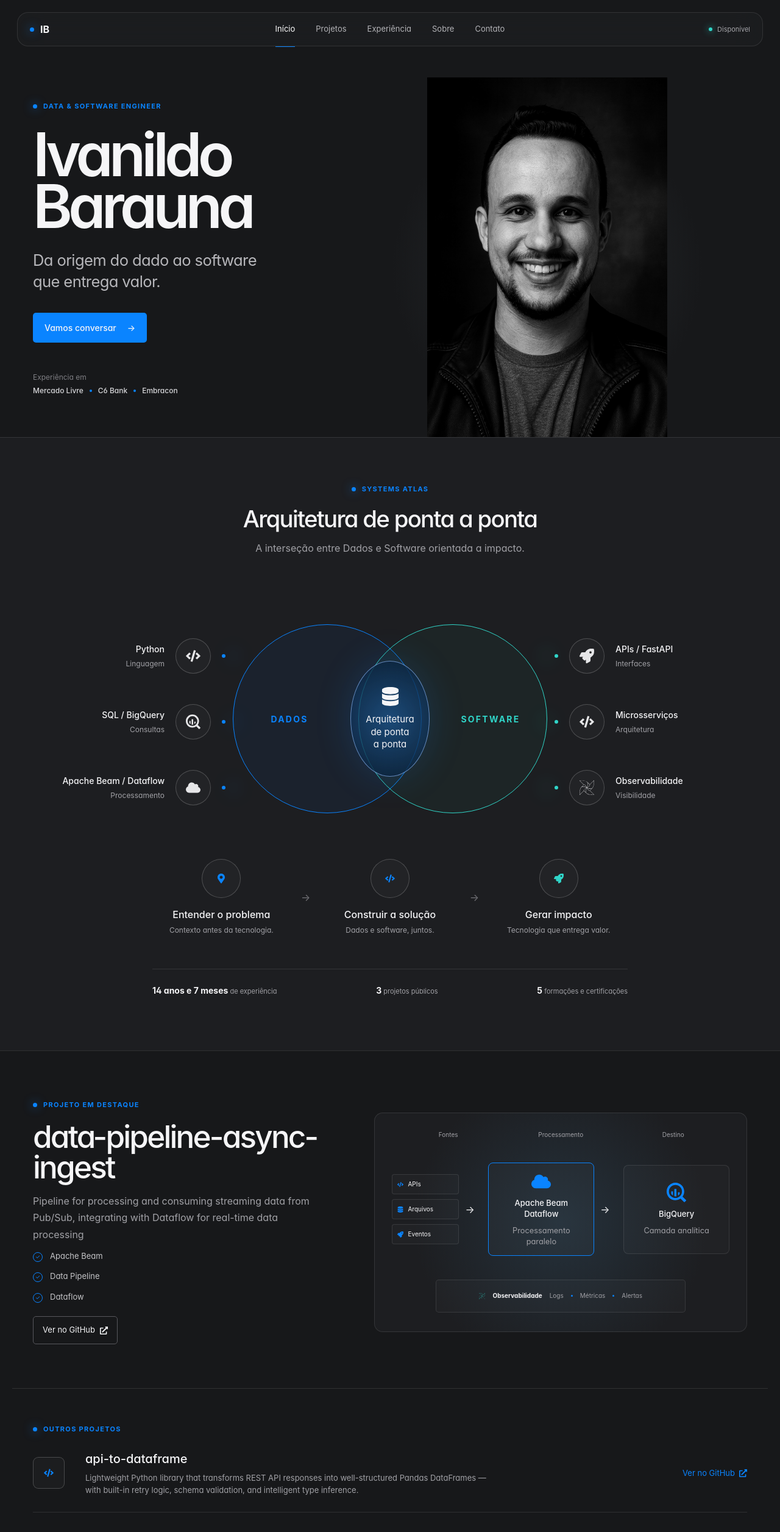
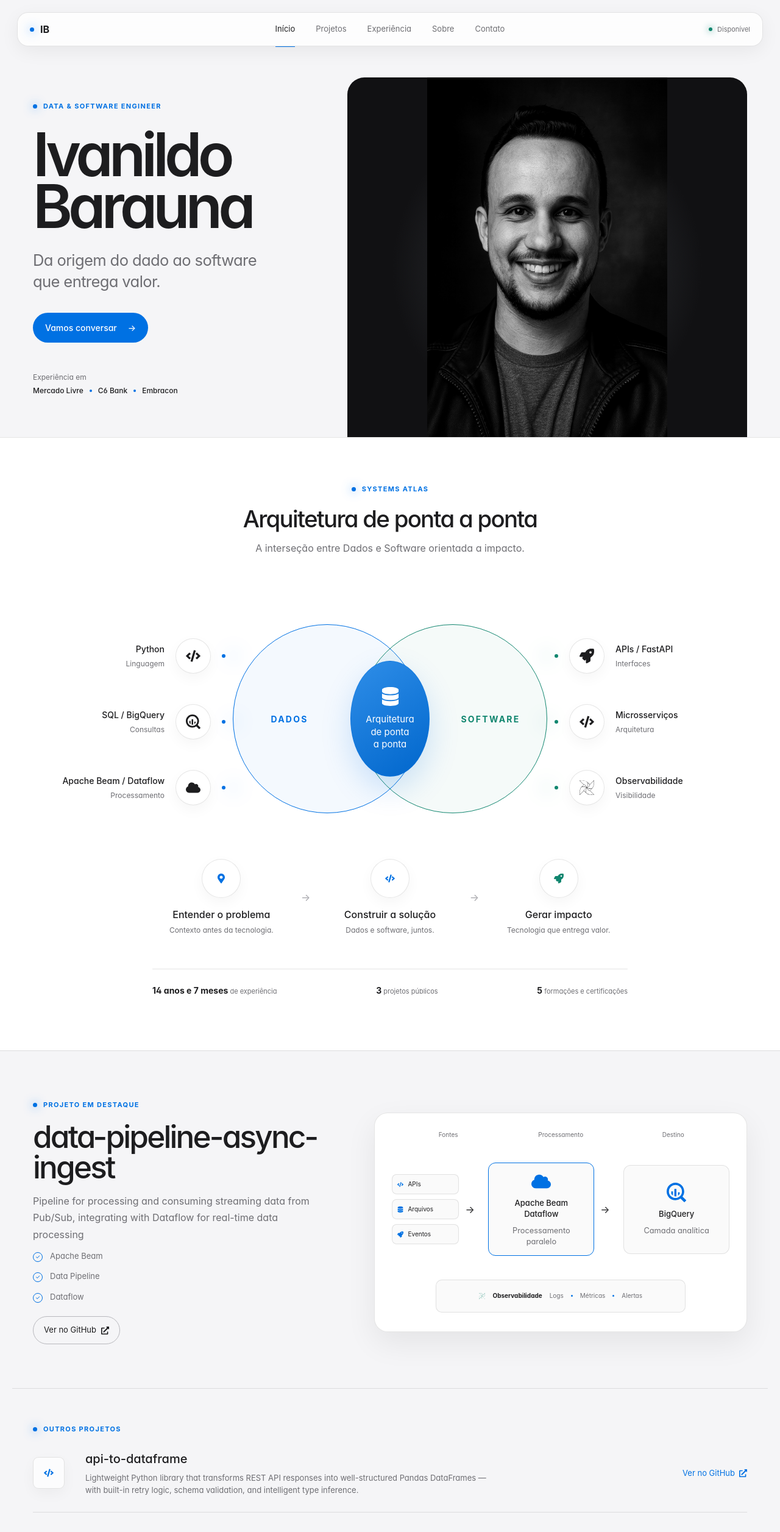
Before and after one commit to ivanildobarauna-dev/ivanildobarauna.dev, a Next.js app in the folder frontend/: page / in a window 1280 px wide. Shown: the top 2513 px of the page at 61% size. Built offline with nearby package versions, Linux system fonts and the light colour scheme.

Commit message:
style: move systems atlas to apple-inspired light theme

```diff
--- a/frontend/src/app/globals.css
+++ b/frontend/src/app/globals.css
@@ -114,14 +114,14 @@ All colors MUST be HSL.
 
 /* Systems Atlas — portfolio experience */
 :root {
-  --atlas-bg: #17181a;
-  --atlas-surface: #1d1e21;
-  --atlas-surface-raised: #242529;
-  --atlas-text: #f5f5f7;
-  --atlas-muted: #a1a1a6;
-  --atlas-line: rgba(255, 255, 255, 0.10);
-  --atlas-blue: #0a84ff;
-  --atlas-green: #30d5c8;
+  --atlas-bg: #f5f5f7;
+  --atlas-surface: #ffffff;
+  --atlas-surface-raised: #ffffff;
+  --atlas-text: #1d1d1f;
+  --atlas-muted: #6e6e73;
+  --atlas-line: rgba(0, 0, 0, 0.10);
+  --atlas-blue: #0071e3;
+  --atlas-green: #11866f;
 }
 
 body { background: var(--atlas-bg); }
@@ -130,15 +130,16 @@ body { background: var(--atlas-bg); }
   position: fixed; inset: 20px 28px auto; z-index: 50; height: 56px; padding: 0 20px;
   display: grid; grid-template-columns: 1fr auto 1fr; align-items: center;
   color: var(--atlas-text); border: 1px solid var(--atlas-line); border-radius: 18px;
-  background: rgba(29, 30, 33, .78); backdrop-filter: blur(24px) saturate(130%);
+  background: rgba(255, 255, 255, .78); backdrop-filter: blur(24px) saturate(130%);
+  box-shadow: 0 8px 30px rgba(0, 0, 0, .06);
 }
 .atlas-brand { display: inline-flex; align-items: center; gap: 10px; width: max-content; font-weight: 650; }
 .atlas-brand span, .portfolio-eyebrow span { width: 7px; height: 7px; border-radius: 50%; background: var(--atlas-blue); box-shadow: 0 0 16px rgba(22,136,255,.8); }
-.atlas-nav nav { display: flex; gap: 34px; color: #b4b4b8; font-size: 13px; }
+.atlas-nav nav { display: flex; gap: 34px; color: var(--atlas-muted); font-size: 13px; }
 .atlas-nav nav a { position: relative; transition: color .2s ease; }
-.atlas-nav nav a:hover, .atlas-nav nav a.active { color: #fff; }
+.atlas-nav nav a:hover, .atlas-nav nav a.active { color: var(--atlas-text); }
 .atlas-nav nav a.active::after { content: ''; position: absolute; left: 0; right: 0; bottom: -19px; height: 1px; background: var(--atlas-blue); }
-.atlas-nav-status { justify-self: end; display: flex; align-items: center; gap: 8px; color: #a5a5aa; font-size: 11px; }
+.atlas-nav-status { justify-self: end; display: flex; align-items: center; gap: 8px; color: var(--atlas-muted); font-size: 11px; }
 .atlas-nav-status::before { content: ''; width: 6px; height: 6px; border-radius: 50%; background: var(--atlas-green); box-shadow: 0 0 12px var(--atlas-green); }
 .atlas-menu { display: none; }
 
@@ -148,14 +149,14 @@ body { background: var(--atlas-bg); }
 .portfolio-hero-copy { align-self: center; padding: 62px 0 66px; z-index: 2; }
 .portfolio-eyebrow { display: flex; align-items: center; gap: 10px; color: var(--atlas-blue); text-transform: uppercase; letter-spacing: .12em; font-size: 11px; font-weight: 650; }
 .portfolio-hero h1 { font-size: clamp(72px, 7.7vw, 116px); letter-spacing: -.07em; line-height: .87; margin: 28px 0; font-weight: 600; }
-.portfolio-lead { color: #b6b6ba; font-size: clamp(22px, 2vw, 30px); line-height: 1.35; letter-spacing: -.025em; margin: 0 0 34px; }
-.portfolio-primary { width: max-content; display: inline-flex; align-items: center; gap: 18px; padding: 14px 19px; color: #fff; background: var(--atlas-blue); border-radius: 5px; font-size: 14px; font-weight: 550; transition: transform .2s, filter .2s; }
+.portfolio-lead { color: var(--atlas-muted); font-size: clamp(22px, 2vw, 30px); line-height: 1.35; letter-spacing: -.025em; margin: 0 0 34px; }
+.portfolio-shell .portfolio-primary { width: max-content; display: inline-flex; align-items: center; gap: 18px; padding: 14px 20px; color: #fff; background: var(--atlas-blue); border-radius: 999px; font-size: 14px; font-weight: 550; transition: transform .2s, filter .2s; }
 .portfolio-primary:hover { transform: translateY(-2px); filter: brightness(1.1); }
-.portfolio-proof { margin-top: 46px; color: #7e7e83; font-size: 12px; line-height: 1.8; }
-.portfolio-proof strong { color: #d7d7da; font-weight: 450; }
+.portfolio-proof { margin-top: 46px; color: var(--atlas-muted); font-size: 12px; line-height: 1.8; }
+.portfolio-proof strong { color: var(--atlas-text); font-weight: 450; }
 .portfolio-proof i { display: inline-block; width: 4px; height: 4px; margin: 0 10px; background: var(--atlas-blue); border-radius: 50%; vertical-align: middle; }
-.portfolio-portrait { align-self: end; height: 590px; position: relative; }
-.portfolio-portrait::before { content: ''; position: absolute; inset: 18% 8% 4%; background: radial-gradient(circle at 50% 45%, rgba(43,48,51,.78), transparent 68%); }
+.portfolio-portrait { align-self: end; height: 590px; position: relative; overflow: hidden; border-radius: 28px 28px 0 0; background: #111113; }
+.portfolio-portrait::before { content: ''; position: absolute; inset: 18% 8% 4%; background: radial-gradient(circle at 50% 45%, rgba(70,74,80,.72), transparent 68%); }
 .portfolio-portrait img { object-fit: contain; object-position: center bottom; filter: grayscale(1) contrast(1.08); }
 
 .portfolio-atlas-section { border-top: 1px solid var(--atlas-line); padding: 76px 34px 88px; background: var(--atlas-surface); scroll-margin-top: 100px; }
@@ -171,18 +172,18 @@ body { background: var(--atlas-bg); }
 .atlas-skill-copy { display: grid; gap: 5px; }
 .atlas-skill-copy strong { font-size: 14px; font-weight: 520; }
 .atlas-skill-copy span { color: var(--atlas-muted); font-size: 12px; }
-.atlas-icon, .portfolio-outcomes article > span, .project-row-icon { width: 58px; height: 58px; flex: 0 0 auto; border: 1px solid rgba(255,255,255,.2); border-radius: 50%; display: grid; place-items: center; color: #e6e6e8; background: rgba(255,255,255,.025); }
+.atlas-icon, .portfolio-outcomes article > span, .project-row-icon { width: 58px; height: 58px; flex: 0 0 auto; border: 1px solid var(--atlas-line); border-radius: 50%; display: grid; place-items: center; color: var(--atlas-text); background: rgba(255,255,255,.72); box-shadow: 0 8px 22px rgba(0,0,0,.04); }
 .atlas-icon svg { width: 24px; height: 24px; }
 .atlas-skill > i { width: 6px; height: 6px; border-radius: 50%; }
 .atlas-skill--data > i { background: var(--atlas-blue); box-shadow: 16px 0 30px var(--atlas-blue); }
 .atlas-skill--software > i { background: var(--atlas-green); box-shadow: -16px 0 30px var(--atlas-green); }
 .atlas-venn { position: relative; height: 430px; }
 .atlas-circle { width: 310px; height: 310px; border-radius: 50%; position: absolute; top: 55px; display: grid; place-items: center; text-transform: uppercase; letter-spacing: .16em; font-size: 14px; font-weight: 650; }
-.atlas-circle--data { left: 12px; border: 1px solid var(--atlas-blue); color: var(--atlas-blue); background: rgba(17,114,255,.055); }
+.atlas-circle--data { left: 12px; border: 1px solid var(--atlas-blue); color: var(--atlas-blue); background: rgba(0,113,227,.045); }
 .atlas-circle--data span { transform: translateX(-62px); }
-.atlas-circle--software { right: 12px; border: 1px solid var(--atlas-green); color: var(--atlas-green); background: rgba(39,215,173,.035); }
+.atlas-circle--software { right: 12px; border: 1px solid var(--atlas-green); color: var(--atlas-green); background: rgba(17,134,111,.04); }
 .atlas-circle--software span { transform: translateX(62px); }
-.atlas-intersection { position: absolute; z-index: 3; left: 50%; top: 115px; transform: translateX(-50%); width: 130px; height: 190px; border: 1px solid rgba(145,190,255,.65); border-radius: 50%; background: radial-gradient(circle, rgba(29,92,158,.65), rgba(9,31,54,.88)); display: grid; place-content: center; gap: 12px; text-align: center; font-size: 15px; line-height: 1.35; box-shadow: 0 0 60px rgba(22,136,255,.18); }
+.atlas-intersection { position: absolute; z-index: 3; left: 50%; top: 115px; transform: translateX(-50%); width: 130px; height: 190px; color: #fff; border: 1px solid rgba(0,113,227,.32); border-radius: 50%; background: linear-gradient(145deg, #2f8ee8, #0066cc); display: grid; place-content: center; gap: 12px; text-align: center; font-size: 15px; line-height: 1.35; box-shadow: 0 20px 50px rgba(0,113,227,.18); }
 .atlas-intersection svg { width: 31px; height: 31px; margin: auto; }
 .portfolio-outcomes { max-width: 780px; margin: -20px auto 0; display: grid; grid-template-columns: 1fr 50px 1fr 50px 1fr; align-items: center; text-align: center; }
 .portfolio-outcomes article { display: grid; justify-items: center; }
@@ -190,7 +191,7 @@ body { background: var(--atlas-bg); }
 .portfolio-outcomes article:last-of-type > span { color: var(--atlas-green); }
 .portfolio-outcomes h3 { margin: 15px 0 5px; font-size: 16px; font-weight: 520; }
 .portfolio-outcomes p { color: var(--atlas-muted); font-size: 12px; margin: 0; }
-.outcome-arrow { color: #727277; }
+.outcome-arrow { color: #a5a5aa; }
 .portfolio-stats { max-width: 780px; margin: 54px auto 0; padding-top: 24px; border-top: 1px solid var(--atlas-line); display: flex; justify-content: space-between; gap: 24px; color: var(--atlas-muted); font-size: 11px; }
 .portfolio-stats strong { color: var(--atlas-text); font-size: 14px; }
 
@@ -198,23 +199,23 @@ body { background: var(--atlas-bg); }
 .portfolio-featured { max-width: 1240px; margin: 0 auto; padding: 80px 34px 72px; display: grid; grid-template-columns: .88fr 1.12fr; gap: 80px; align-items: center; }
 .portfolio-featured h2 { overflow-wrap: anywhere; font-size: clamp(38px, 4vw, 56px); letter-spacing: -.055em; line-height: .98; margin: 18px 0; font-weight: 520; }
 .portfolio-featured-copy > p:not(.portfolio-eyebrow) { color: var(--atlas-muted); line-height: 1.7; max-width: 500px; }
-.portfolio-featured ul { list-style: none; padding: 12px 0 10px; color: #c5c5c8; font-size: 13px; display: grid; gap: 14px; text-transform: capitalize; }
+.portfolio-featured ul { list-style: none; padding: 12px 0 10px; color: var(--atlas-muted); font-size: 13px; display: grid; gap: 14px; text-transform: capitalize; }
 .portfolio-featured li::before { content: '✓'; color: var(--atlas-blue); border: 1px solid var(--atlas-blue); border-radius: 50%; width: 16px; height: 16px; display: inline-grid; place-items: center; font-size: 9px; margin-right: 12px; }
-.portfolio-outline { display: inline-flex; gap: 8px; align-items: center; border: 1px solid #57575c; border-radius: 5px; padding: 12px 15px; margin-top: 12px; font-size: 13px; transition: background .2s; }
-.portfolio-outline:hover { background: rgba(255,255,255,.07); }
-.pipeline-panel { min-height: 360px; padding: 28px; border: 1px solid var(--atlas-line); border-radius: 14px; background: radial-gradient(circle at center, #25313b, var(--atlas-surface) 68%); }
+.portfolio-outline { display: inline-flex; gap: 8px; align-items: center; border: 1px solid #b8b8bd; border-radius: 999px; padding: 12px 17px; margin-top: 12px; font-size: 13px; transition: background .2s; }
+.portfolio-outline:hover { background: rgba(0,0,0,.045); }
+.pipeline-panel { min-height: 360px; padding: 28px; border: 1px solid var(--atlas-line); border-radius: 22px; background: var(--atlas-surface-raised); box-shadow: 0 18px 50px rgba(0,0,0,.07); }
 .pipeline-labels { display: grid; grid-template-columns: 1fr 1fr 1fr; color: var(--atlas-muted); font-size: 10px; text-align: center; }
 .pipeline-flow { min-height: 230px; display: grid; grid-template-columns: 110px 28px 1fr 28px 1fr; gap: 10px; align-items: center; }
 .pipeline-sources { display: grid; gap: 8px; }
-.pipeline-sources span { padding: 8px; border: 1px solid var(--atlas-line); border-radius: 4px; font-size: 10px; display: flex; align-items: center; gap: 7px; background: rgba(255,255,255,.02); }
+.pipeline-sources span { padding: 8px; border: 1px solid var(--atlas-line); border-radius: 8px; font-size: 10px; display: flex; align-items: center; gap: 7px; background: #fafafa; }
 .pipeline-sources svg, .pipeline-box svg { color: var(--atlas-blue); }
-.pipeline-flow > svg { color: #c6c6ca; margin: auto; }
-.pipeline-box { min-height: 146px; display: grid; place-items: center; text-align: center; align-content: center; gap: 10px; border: 1px solid var(--atlas-line); border-radius: 8px; padding: 14px; background: rgba(255,255,255,.018); }
+.pipeline-flow > svg { color: #86868b; margin: auto; }
+.pipeline-box { min-height: 146px; display: grid; place-items: center; text-align: center; align-content: center; gap: 10px; border: 1px solid var(--atlas-line); border-radius: 12px; padding: 14px; background: #fafafa; }
 .pipeline-box--active { border-color: var(--atlas-blue); }
 .pipeline-box > svg { font-size: 32px; }
 .pipeline-box strong { font-size: 13px; line-height: 1.4; font-weight: 520; }
 .pipeline-box small { color: var(--atlas-muted); line-height: 1.35; }
-.pipeline-observability { width: 74%; margin: 0 auto; min-height: 54px; border: 1px solid var(--atlas-line); display: flex; align-items: center; justify-content: center; gap: 12px; border-radius: 5px; font-size: 10px; background: rgba(255,255,255,.018); }
+.pipeline-observability { width: 74%; margin: 0 auto; min-height: 54px; border: 1px solid var(--atlas-line); display: flex; align-items: center; justify-content: center; gap: 12px; border-radius: 10px; font-size: 10px; background: #fafafa; }
 .pipeline-observability > svg { color: var(--atlas-green); }
 .pipeline-observability span { color: var(--atlas-muted); }
 .pipeline-observability i { width: 3px; height: 3px; background: var(--atlas-blue); border-radius: 50%; }
@@ -236,20 +237,20 @@ body { background: var(--atlas-bg); }
 .role-list { display: grid; gap: 22px; }
 .role-list strong { font-size: 15px; font-weight: 520; }
 .role-list p { margin: 8px 0; }
-.role-list small { color: #6faeff; }
+.role-list small { color: var(--atlas-blue); }
 .portfolio-education-list { display: grid; }
 .portfolio-education-list article, .portfolio-education-list > a { padding: 22px 0; border-bottom: 1px solid var(--atlas-line); }
 .portfolio-education-list span { color: var(--atlas-blue); text-transform: uppercase; letter-spacing: .1em; font-size: 10px; }
 .portfolio-education-list h3 { margin: 8px 0 4px; font-size: 16px; font-weight: 520; }
 .portfolio-education-list p { margin: 0; color: var(--atlas-muted); font-size: 12px; display: flex; align-items: center; gap: 8px; }
 
-.portfolio-contact { border-top: 1px solid var(--atlas-line); padding: 104px 34px 30px; text-align: center; background: #131416; }
+.portfolio-contact { border-top: 1px solid var(--atlas-line); padding: 104px 34px 30px; text-align: center; background: var(--atlas-surface); }
 .portfolio-contact > p { color: var(--atlas-muted); }
 .portfolio-contact h2 { font-size: clamp(44px, 6vw, 86px); letter-spacing: -.06em; font-weight: 520; margin: 12px auto 35px; }
 .portfolio-socials { margin: 30px auto 0; display: flex; justify-content: center; gap: 12px; }
 .portfolio-socials a { width: 38px; height: 38px; border: 1px solid var(--atlas-line); border-radius: 50%; display: grid; place-items: center; color: var(--atlas-muted); transition: color .2s, border-color .2s; }
-.portfolio-socials a:hover { color: #fff; border-color: #fff; }
-.portfolio-footer-bottom { max-width: 1172px; margin: 80px auto 0; padding-top: 24px; border-top: 1px solid var(--atlas-line); display: flex; justify-content: space-between; color: #68686d; font-size: 11px; }
+.portfolio-socials a:hover { color: var(--atlas-blue); border-color: var(--atlas-blue); }
+.portfolio-footer-bottom { max-width: 1172px; margin: 80px auto 0; padding-top: 24px; border-top: 1px solid var(--atlas-line); display: flex; justify-content: space-between; color: var(--atlas-muted); font-size: 11px; }
 
 @media (max-width: 980px) {
   .portfolio-atlas { grid-template-columns: 1fr 390px 1fr; }
@@ -264,11 +265,11 @@ body { background: var(--atlas-bg); }
 
 @media (max-width: 760px) {
   .atlas-nav { inset: 12px 14px auto; grid-template-columns: 1fr auto; }
-  .atlas-nav nav { display: none; position: absolute; top: 64px; left: 0; right: 0; padding: 18px; border: 1px solid var(--atlas-line); border-radius: 14px; background: rgba(29,30,33,.97); flex-direction: column; gap: 4px; }
+  .atlas-nav nav { display: none; position: absolute; top: 64px; left: 0; right: 0; padding: 18px; border: 1px solid var(--atlas-line); border-radius: 14px; background: rgba(255,255,255,.97); flex-direction: column; gap: 4px; }
   .atlas-nav nav.is-open { display: flex; }
   .atlas-nav nav a { padding: 12px; }
   .atlas-nav nav a.active::after, .atlas-nav-status { display: none; }
-  .atlas-menu { display: grid; place-items: center; width: 34px; height: 34px; color: white; }
+  .atlas-menu { display: grid; place-items: center; width: 34px; height: 34px; color: var(--atlas-text); }
   .portfolio-hero { min-height: auto; display: flex; flex-direction: column-reverse; padding: 86px 22px 50px; }
   .portfolio-portrait { width: 100%; height: 410px; }
   .portfolio-hero-copy { width: 100%; padding: 20px 0 0; }
```
Also changed, not shown: 1 other file (tests, documents, lock files or other folders).
